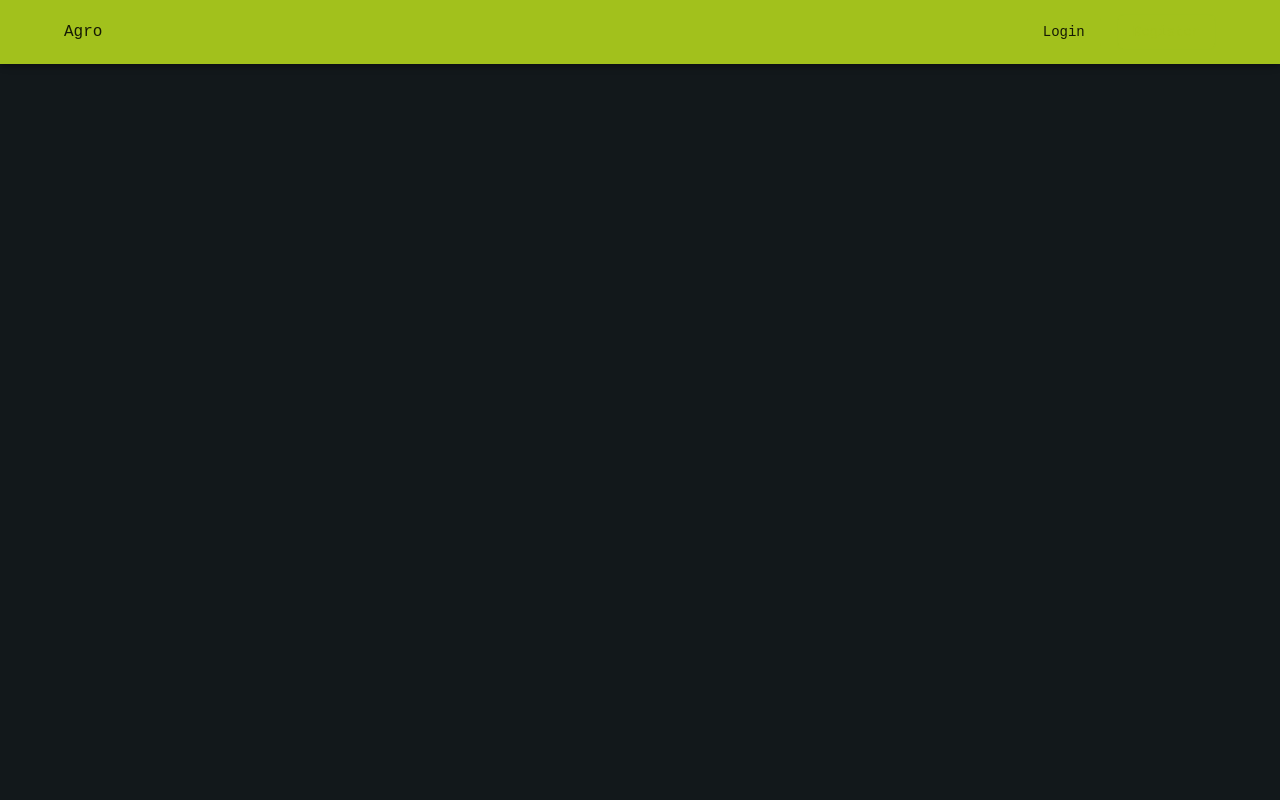
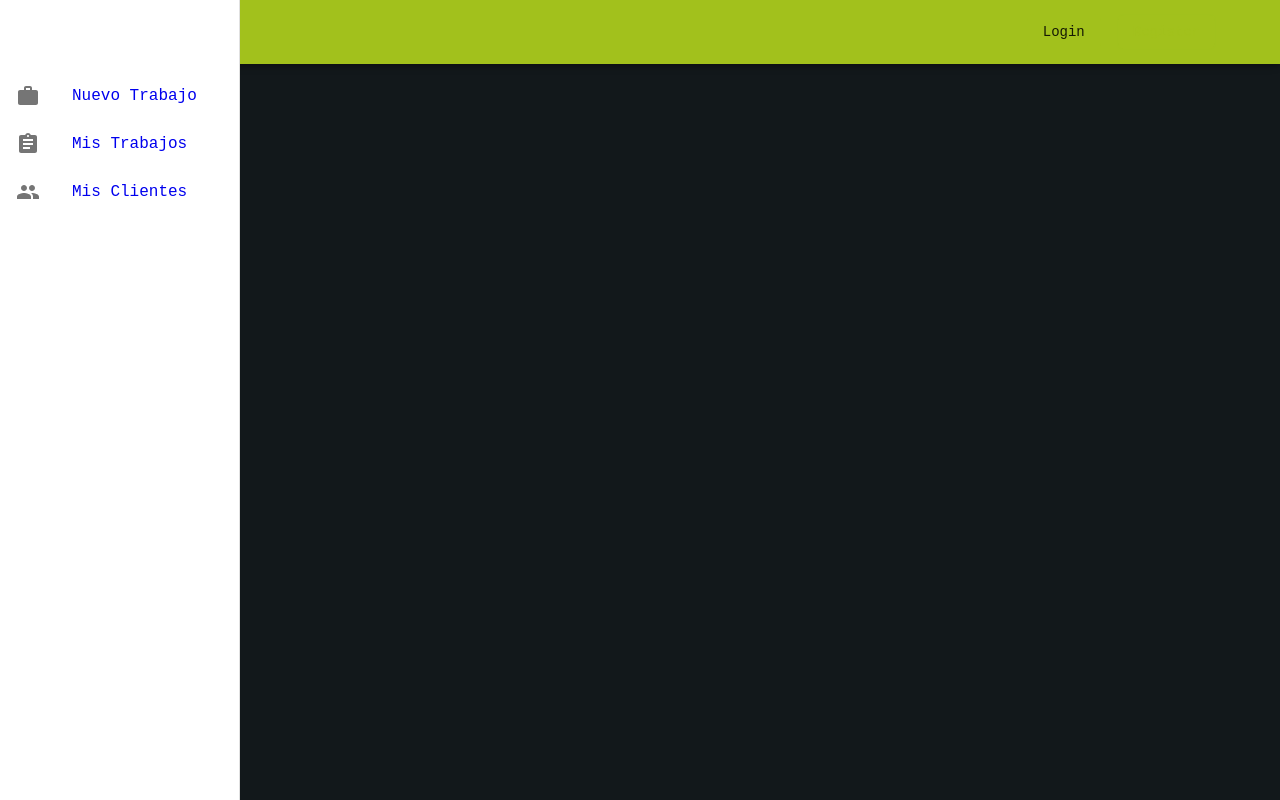
Before and after one commit to andresmolinari/dsw-agro-tp, a React (Vite) app in the folder frontend/: page / in a window 1280 px wide. Built offline with nearby package versions, Linux system fonts and the light colour scheme.

Commit message:
sideBar v1

```diff
--- a/frontend/package.json
+++ b/frontend/package.json
@@ -12,6 +12,7 @@
   "dependencies": {
     "@emotion/react": "^11.13.3",
     "@emotion/styled": "^11.13.0",
+    "@mui/icons-material": "^6.1.2",
     "@mui/material": "^6.1.2",
     "axios": "^1.7.7",
     "react": "^18.3.1",
--- a/frontend/src/common/AppLayout.tsx
+++ b/frontend/src/common/AppLayout.tsx
@@ -1,11 +1,15 @@
+import SideBar from '../components/SideBar';
 import { NavBar } from './NavBar';
 import { Outlet } from 'react-router-dom';
 
 export const AppLayout: React.FC<{}> = () => {
   return (
-    <>
+    <div style={{ display: 'flex' }}>
       <NavBar />
-      <Outlet />
-    </>
+      <SideBar />
+      <main style={{ flexGrow: 1, padding: '16px' }}>
+        <Outlet />
+      </main>
+    </div>
   );
 };
--- /dev/null
+++ b/frontend/src/components/SideBar.tsx
@@ -0,0 +1,65 @@
+import { forwardRef } from 'react';
+import {
+  Drawer,
+  List,
+  ListItem,
+  ListItemText,
+  Toolbar,
+  ListItemIcon,
+} from '@mui/material';
+import WorkIcon from '@mui/icons-material/Work';
+import AssignmentIcon from '@mui/icons-material/Assignment';
+import GroupIcon from '@mui/icons-material/Group';
+import { Link, LinkProps } from 'react-router-dom';
+
+const drawerWidth = 240;
+
+const ListItemLink = forwardRef<HTMLAnchorElement, LinkProps>((props, ref) => (
+  <Link ref={ref} {...props} />
+));
+
+const SideBar = () => {
+  return (
+    <Drawer
+      sx={{
+        width: drawerWidth,
+        flexShrink: 0,
+        '& .MuiDrawer-paper': {
+          width: drawerWidth,
+          boxSizing: 'border-box',
+        },
+      }}
+      variant='permanent'
+      anchor='left'
+    >
+      <Toolbar />
+      <List>
+        {/* Botón Nuevo Trabajo */}
+        <ListItem button component={ListItemLink as any} to='/nuevo-trabajo'>
+          <ListItemIcon>
+            <WorkIcon />
+          </ListItemIcon>
+          <ListItemText primary='Nuevo Trabajo' />
+        </ListItem>
+
+        {/* Botón Mis Trabajos */}
+        <ListItem button component={ListItemLink as any} to='/mis-trabajos'>
+          <ListItemIcon>
+            <AssignmentIcon />
+          </ListItemIcon>
+          <ListItemText primary='Mis Trabajos' />
+        </ListItem>
+
+        {/* Botón Mis Clientes */}
+        <ListItem button component={ListItemLink as any} to='/mis-clientes'>
+          <ListItemIcon>
+            <GroupIcon />
+          </ListItemIcon>
+          <ListItemText primary='Mis Clientes' />
+        </ListItem>
+      </List>
+    </Drawer>
+  );
+};
+
+export default SideBar;
--- /dev/null
+++ b/frontend/src/pages/MisClientes.tsx
@@ -0,0 +1,5 @@
+const MisClientes = () => {
+  return <div>Mis Clientes</div>;
+};
+
+export default MisClientes;
--- /dev/null
+++ b/frontend/src/pages/MisTrabajos.tsx
@@ -0,0 +1,5 @@
+const MisTrabajos = () => {
+  return <div>Mis Trabajos</div>;
+};
+
+export default MisTrabajos;
--- /dev/null
+++ b/frontend/src/pages/NuevoTrabajo.tsx
@@ -0,0 +1,5 @@
+const NuevoTrabajo = () => {
+  return <div>Nuevo Trabajo</div>;
+};
+
+export default NuevoTrabajo;
--- a/frontend/src/types/AppRoutes.ts
+++ b/frontend/src/types/AppRoutes.ts
@@ -2,4 +2,7 @@ export enum AppRoutes {
   HOME = '/home',
   LOGIN = '/login',
   REGISTER = '/register',
+  NUEVO_TRABAJO = '/nuevo-trabajo',
+  MIS_TRABAJOS = '/mis-trabajos',
+  MIS_CLIENTES = '/mis-clientes',
 }
```
Also changed, not shown: 1 other file (tests, documents, lock files or other folders).
